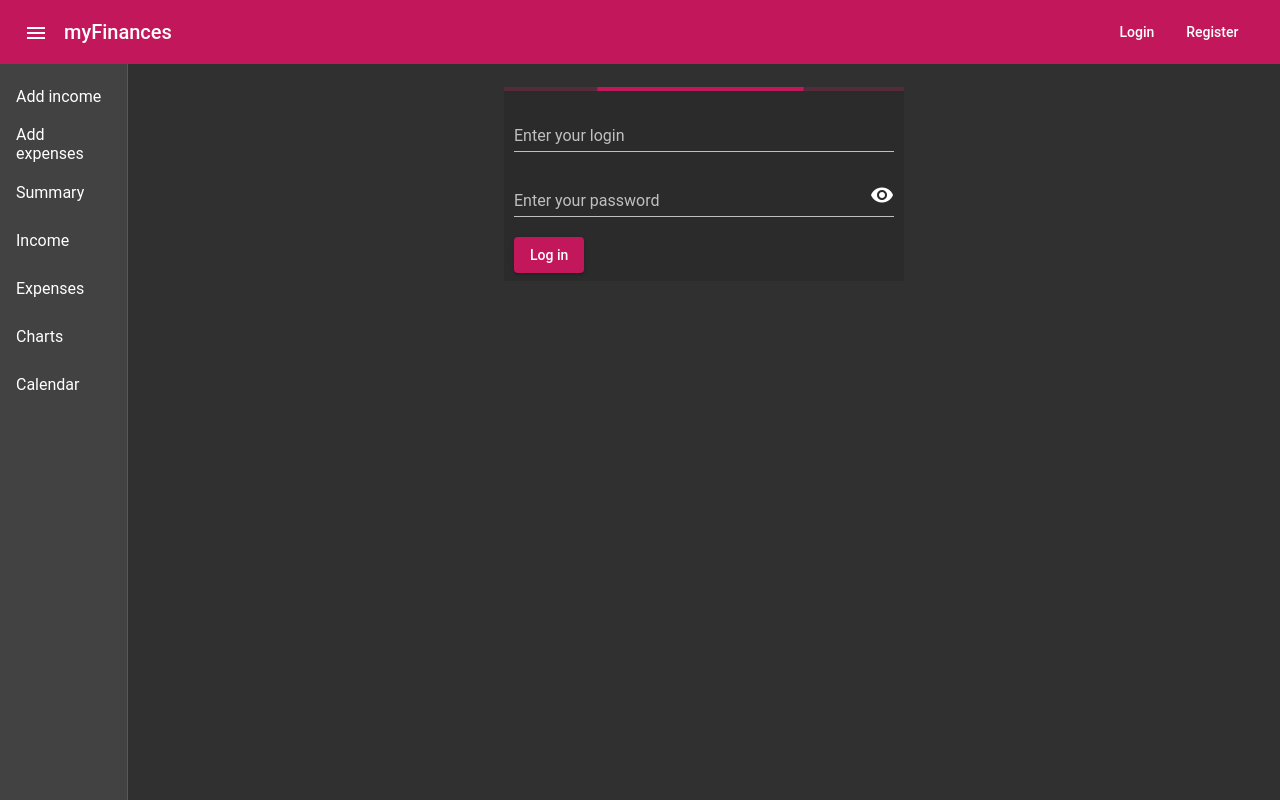
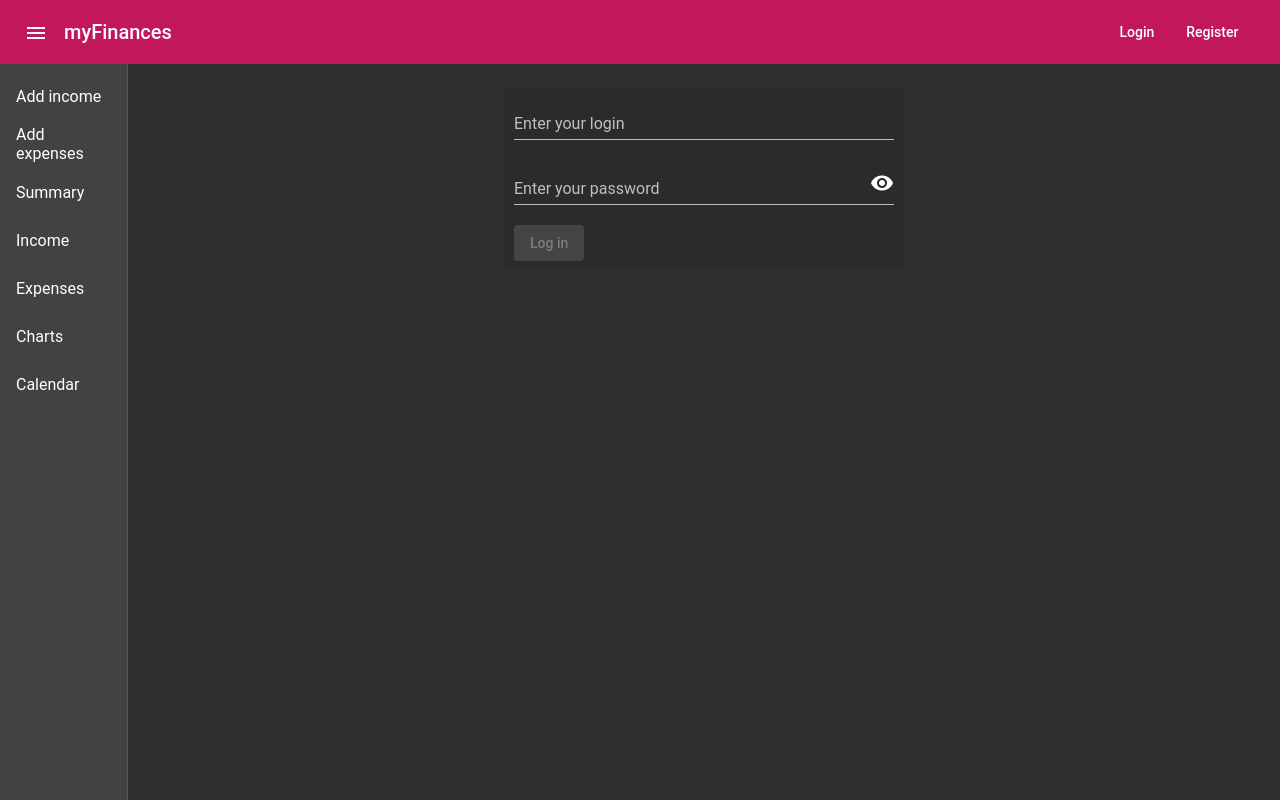
Before and after one commit to GABAnich/myFinancesFrontEnd, an Angular app: page /login in a window 1280 px wide. Built offline with nearby package versions, Linux system fonts and the light colour scheme.

Commit message:
Login-form progress-bar

```diff
--- a/src/app/login-form/login-form.component.html
+++ b/src/app/login-form/login-form.component.html
@@ -1,5 +1,5 @@
 <div class="wrapper">
-  <mat-progress-bar mode="indeterminate"></mat-progress-bar>
+  <mat-progress-bar mode="indeterminate" *ngIf="resourceLoading"></mat-progress-bar>
   <form class="form" [formGroup]="form">
     <mat-form-field class="full-width">
       <input formControlName="login" matInput placeholder="Enter your login">
@@ -10,6 +10,6 @@
       <mat-icon matSuffix (click)="hide = !hide">{{hide ? 'visibility' : 'visibility_off'}}</mat-icon>
       <mat-error *ngIf="form.invalid">{{ getPasswordErrorMessage() }}</mat-error>
     </mat-form-field>
-    <button mat-raised-button color="primary" type="submit">Log in</button>
+    <button mat-raised-button color="primary" type="submit" [disabled]="form.invalid">Log in</button>
   </form>
 </div>
```
Also changed, not shown: todo.txt.
